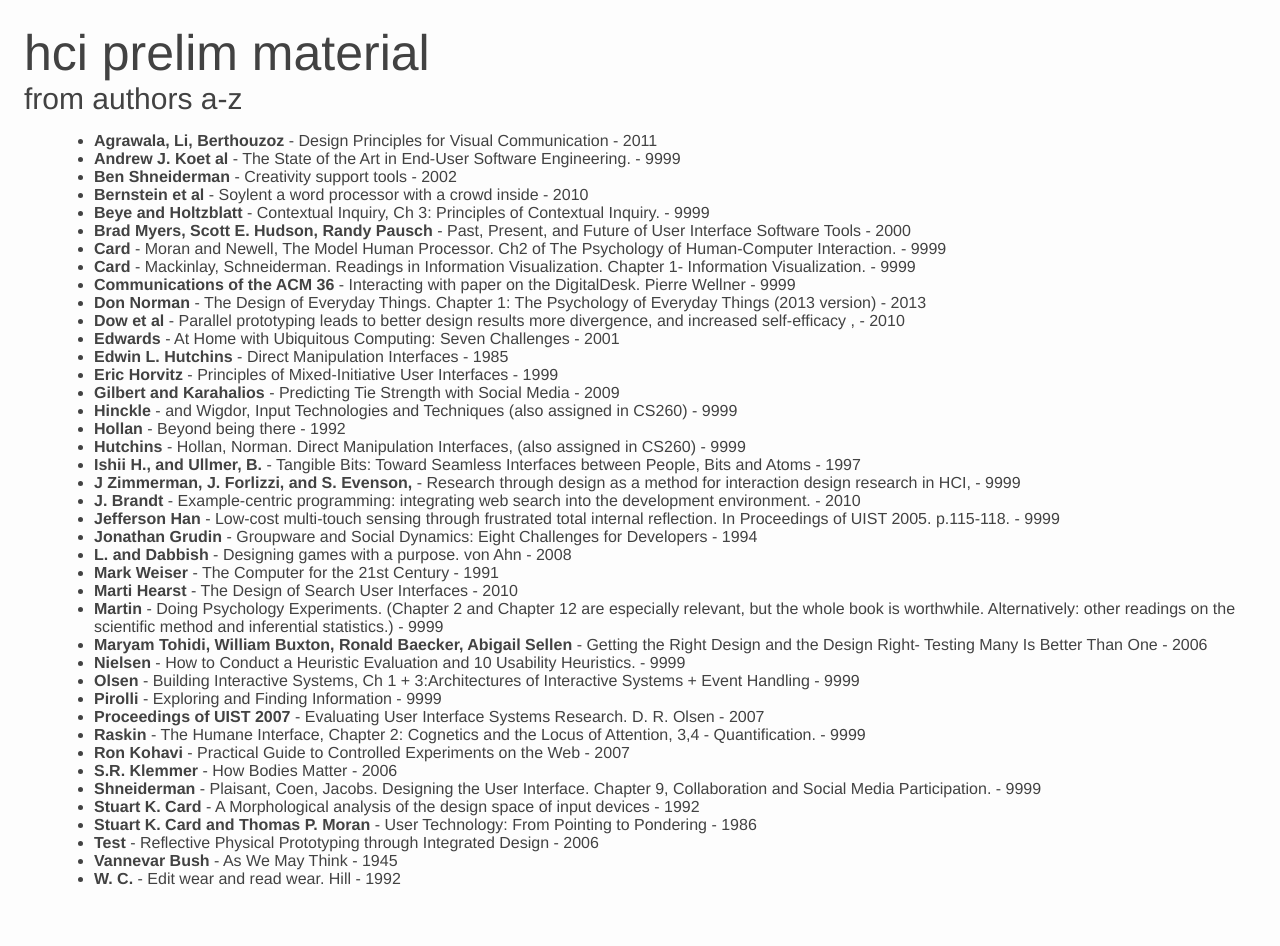
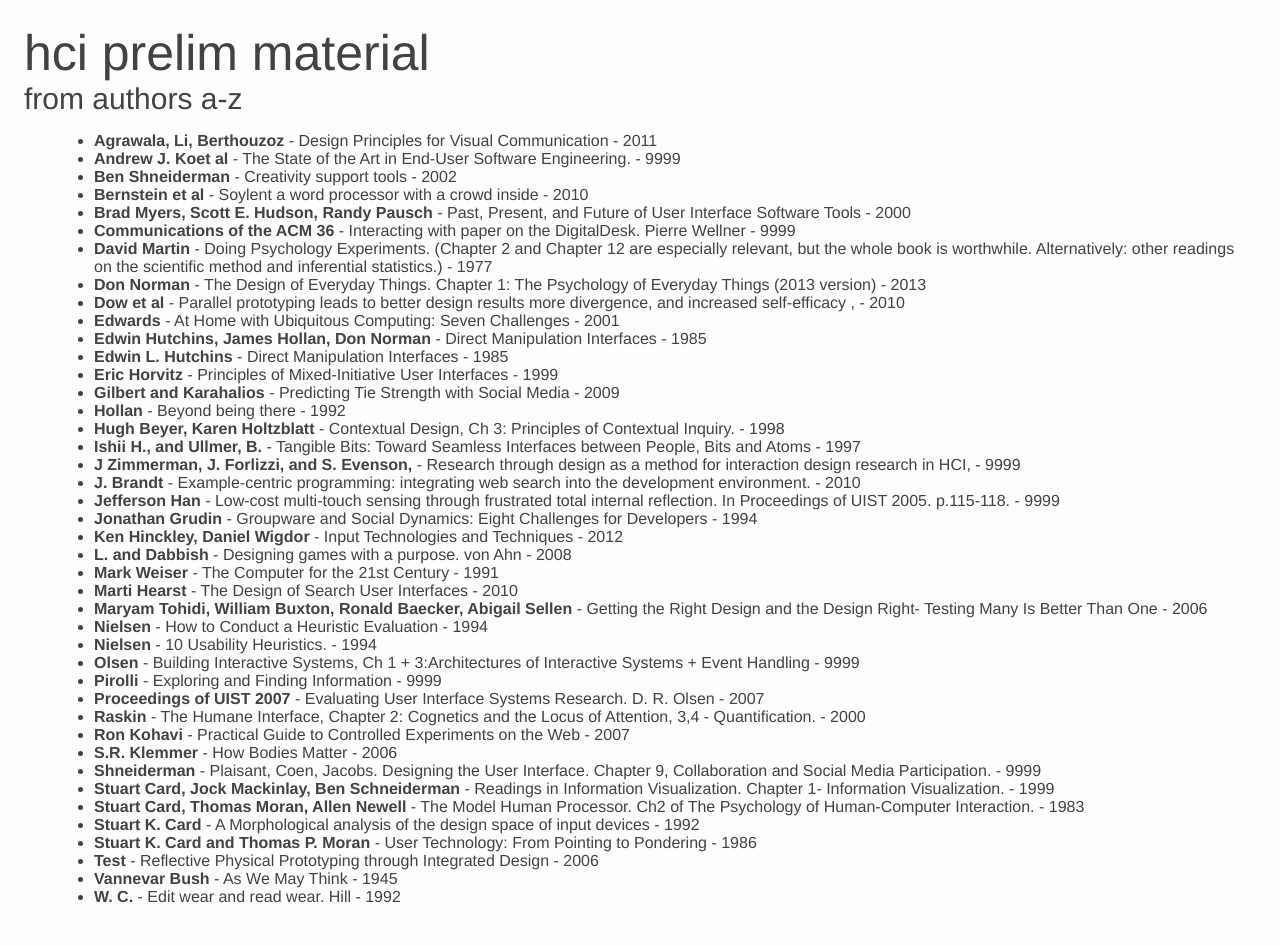
Before and after one commit to jeremywrnr/hci-prelims, a Jekyll site: the page built from authors.md, in a window 1280 px wide. Built offline with Jekyll 4.4.1, drawn with Linux system fonts in a browser that asks for light colours.

Commit message:
Updated some years and titles and author names

```diff
--- a/_data/papers.yaml
+++ b/_data/papers.yaml
@@ -10,44 +10,50 @@
     class: 160
     year: 2013
   -
-    year: 9999
-    author: Hutchins
-    title: Hollan, Norman. Direct Manipulation Interfaces, (also assigned in CS260)
+    year: 1985
+    author: Edwin Hutchins, James Hollan, Don Norman
+    title: Direct Manipulation Interfaces
+    link: https://drive.google.com/a/berkeley.edu/file/d/0B76vkOGLgqvjOWtTaVNoOG9aaE0/view?usp=sharing
     class: 160
   -
-    year: 9999
+    year: 2000
     author: Raskin
     title: "The Humane Interface, Chapter 2: Cognetics and the Locus of Attention, 3,4 - Quantification."
     class: 160
   -
-    year: 9999
-    author: Hinckle
-    title: and Wigdor, Input Technologies and Techniques (also assigned in CS260)
+    year: 2012
+    author: Ken Hinckley, Daniel Wigdor
+    title: Input Technologies and Techniques
     class: 160
   -
-    year: 9999
-    author: Card
-    title: Moran and Newell, The Model Human Processor. Ch2 of The Psychology of Human-Computer Interaction.
+    year: 1983
+    author: Stuart Card, Thomas Moran, Allen Newell
+    title: The Model Human Processor. Ch2 of The Psychology of Human-Computer Interaction.
     class: 160
   -
-    year: 9999
-    author: Card
-    title: Mackinlay, Schneiderman. Readings in Information Visualization. Chapter 1- Information Visualization.
+    year: 1999
+    author: Stuart Card, Jock Mackinlay, Ben Schneiderman
+    title: Readings in Information Visualization. Chapter 1- Information Visualization.
     class: 160
   -
-    year: 9999
-    author: Martin
+    year: 1977
+    author: David Martin
     title: "Doing Psychology Experiments. (Chapter 2 and Chapter 12 are especially relevant, but the whole book is worthwhile. Alternatively: other readings on the scientific method and inferential statistics.)"
     class: 160
   -
-    year: 9999
-    author: Beye and Holtzblatt
-    title: "Contextual Inquiry, Ch 3: Principles of Contextual Inquiry."
+    year: 1998
+    author: Hugh Beyer, Karen Holtzblatt
+    title: "Contextual Design, Ch 3: Principles of Contextual Inquiry."
     class: 160
   -
-    year: 9999
+    year: 1994
     author: Nielsen
-    title: How to Conduct a Heuristic Evaluation and 10 Usability Heuristics.
+    title: How to Conduct a Heuristic Evaluation
+    class: 160
+  -
+    year: 1994
+    author: Nielsen
+    title: 10 Usability Heuristics.
     class: 160
   -
     year: 9999
```
